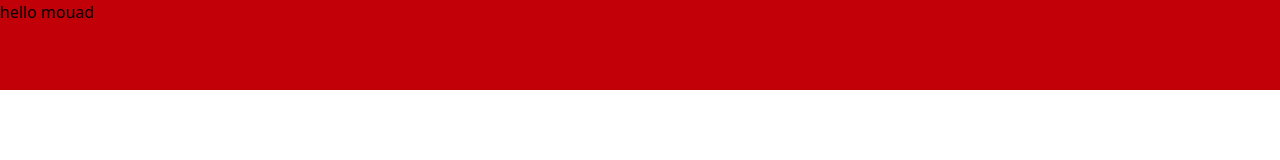
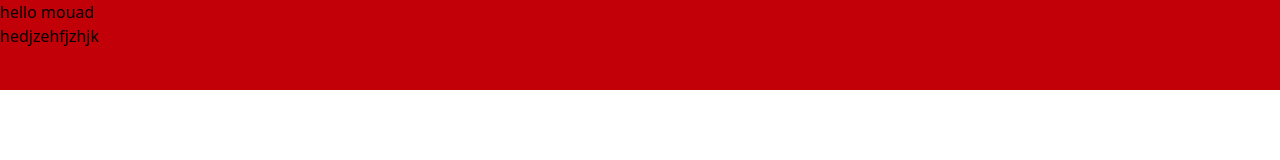
Before and after one commit to aarab-abderrahmane/E-commerce, a React (Vite) app: page / in a window 1280 px wide. Shown: the top 160 px of the page. Built offline with nearby package versions, Linux system fonts and the light colour scheme.

Commit message:
modier navbar

```diff
--- a/src/components/navbar.jsx
+++ b/src/components/navbar.jsx
@@ -8,6 +8,8 @@ export default function Navbar(){
 
         <h1>hello mouad</h1>
 
+        <p>hedjzehfjzhjk</p>
+
         </div>
     )
 }
```
